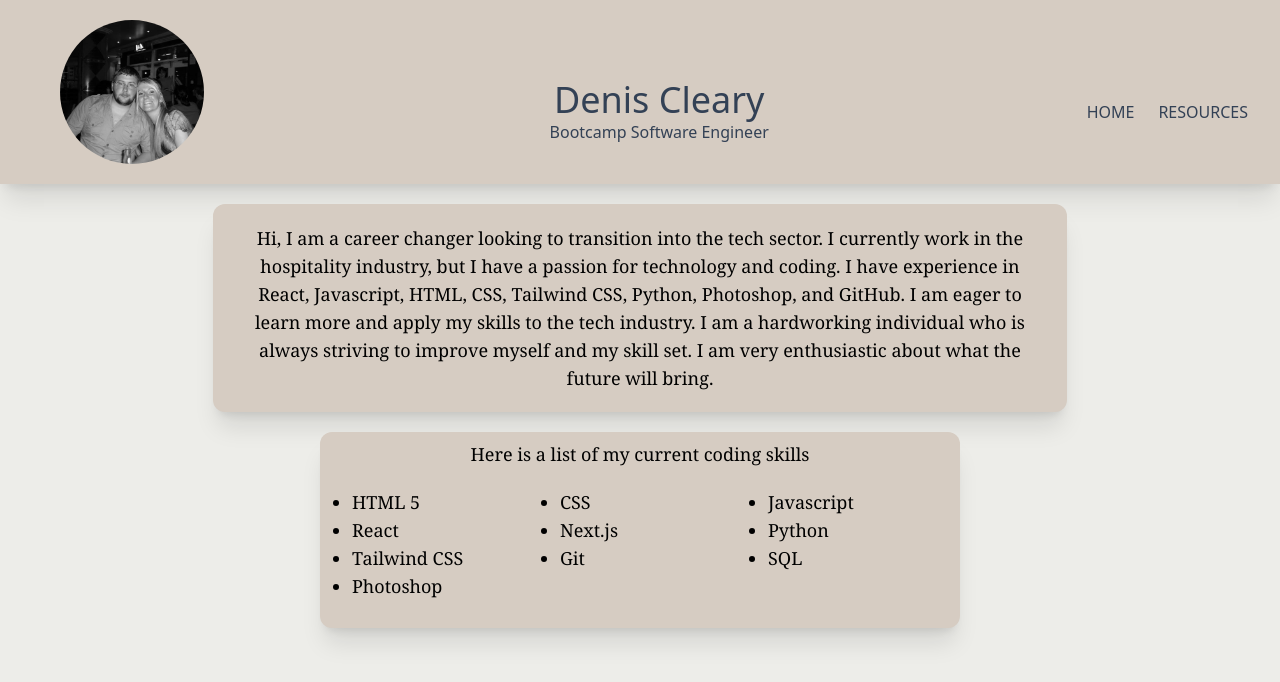
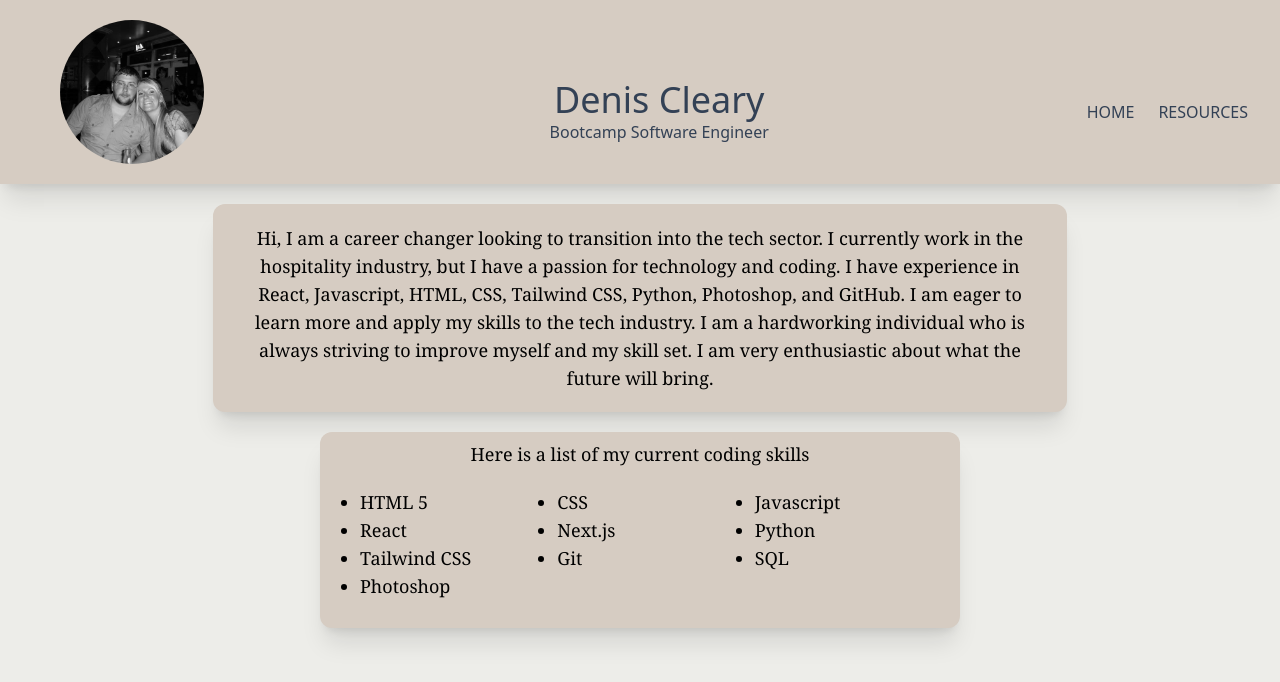
Before and after one commit to DenBeef/skillscity-mp, a Next.js app: page / in a window 1280 px wide. Shown: the top 682 px of the page. Built offline with nearby package versions, Linux system fonts and the light colour scheme.

Commit message:
more changes

```diff
--- a/components/home/lists/index.js
+++ b/components/home/lists/index.js
@@ -3,7 +3,7 @@ export default function Lists(props) {
         <div className="grid justify-items-center font-serif font-medium text-lg">
             <div className="md:w-1/2 text-center bg-[#D6CCC2] p-2 shadow-xl rounded-xl">
                 <p>{props.title}</p>
-                <ul className="mt-5 ml-6 mb-5 grid grid-cols-2 md:grid-cols-3 w-full text-left">
+                <ul className="mt-5 ml-4 mb-5 grid grid-cols-2 md:grid-cols-3 w-full px-4 text-left">
                     {props.arr.map((item, index) => {
                         return (
                             <li key={index} className="list-disc">{item}</li>
```
